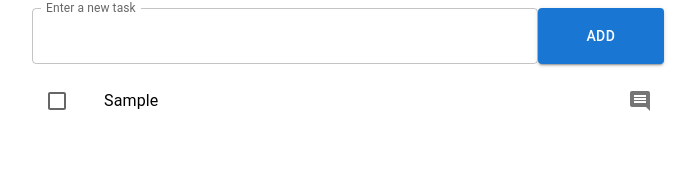
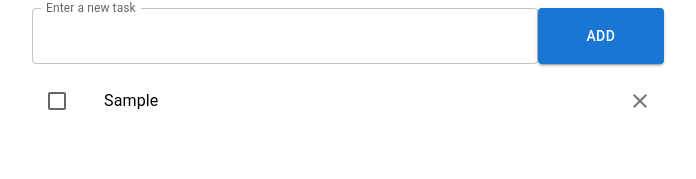
Before and after one commit to Rema04Dev/dao-tech__todo, a React (Create React App) app: page / in a window 1280 px wide. Both pictures are taken after typing "Sample" into the empty fields and a click on the button "ADD". Shown: the top 179 px of the page, without its empty margins (292-988 px from the left). Built offline with nearby package versions, Linux system fonts and the light colour scheme.

Commit message:
add close icon

```diff
--- a/src/components/TodoList/TodoList.tsx
+++ b/src/components/TodoList/TodoList.tsx
@@ -7,7 +7,7 @@ import ListItemIcon from '@mui/material/ListItemIcon';
 import ListItemText from '@mui/material/ListItemText';
 import Checkbox from '@mui/material/Checkbox';
 import IconButton from '@mui/material/IconButton';
-import CommentIcon from '@mui/icons-material/Comment';
+import CloseOutlinedIcon from '@mui/icons-material/CloseOutlined';
 import { ITodo } from '../../store/todosSlice/todosSlice';
 import { changeStatus } from '../../store/todosSlice/todosSlice';
 import { useDispatch } from 'react-redux';
@@ -21,7 +21,7 @@ const TodoList: FC = () => {
           key={id}
           secondaryAction={
             <IconButton edge="end" aria-label="comments">
-              <CommentIcon />
+              <CloseOutlinedIcon />
             </IconButton>
           }
           disablePadding
```
